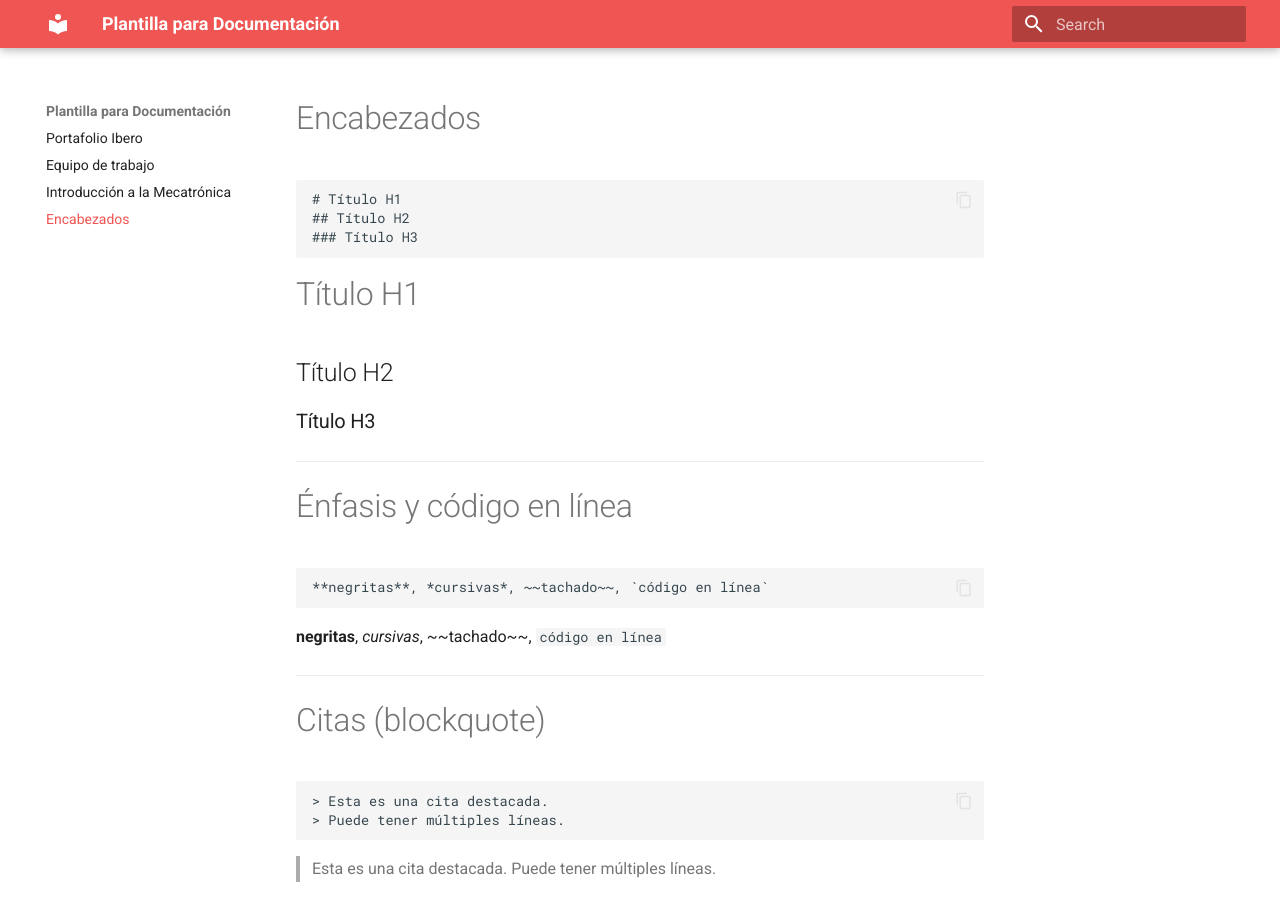
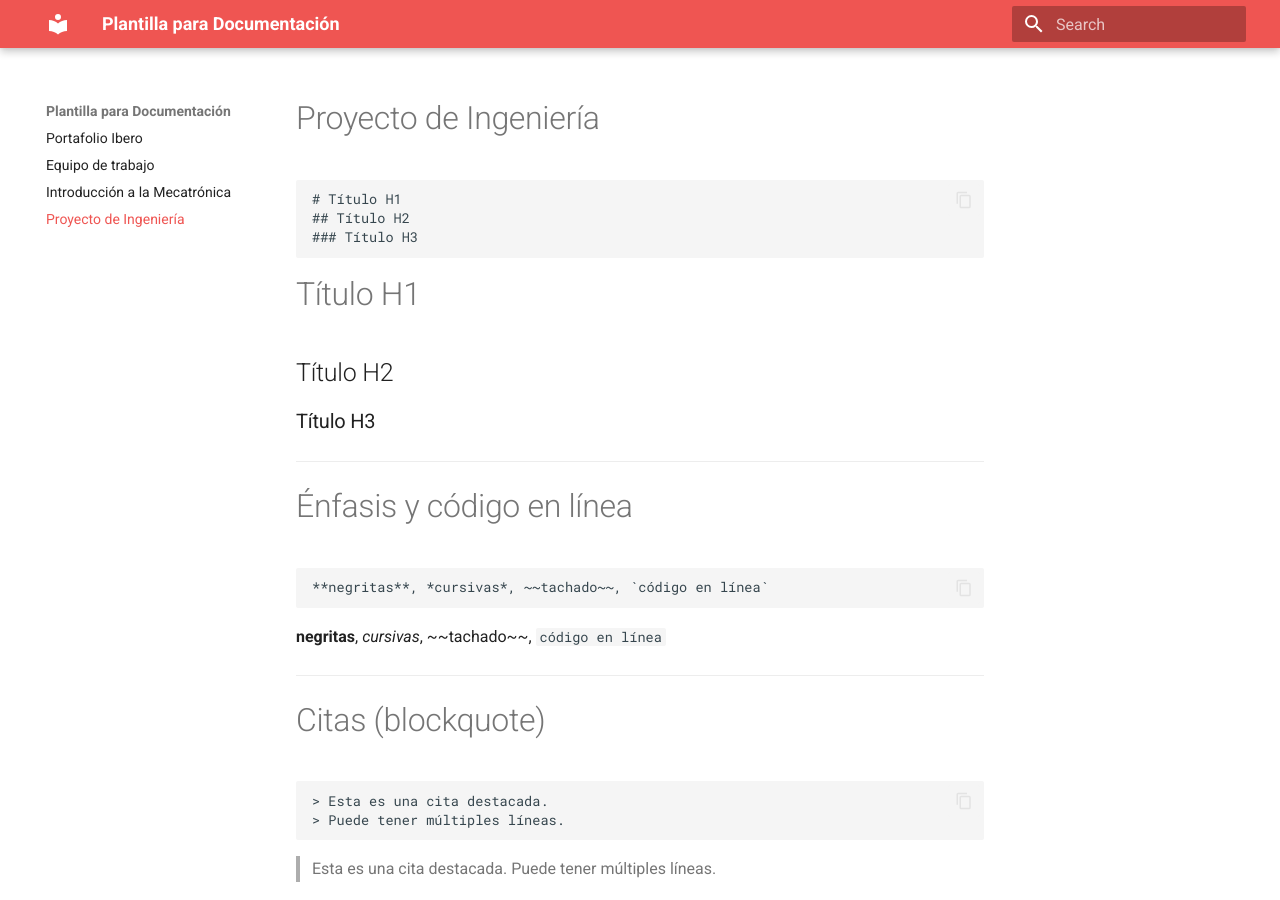
Before and after one commit to Joy-2307/Portafolio_Ibero_JIGR, an MkDocs documentation site: the page built from docs/Proyecto de Ingeniería.md, in a window 1280 px wide and 900 px high. Built offline with MkDocs 1.6.1 and Material for MkDocs 9.7.7, drawn with Linux system fonts in a browser that asks for light colours.

Commit message:
Update Proyecto de Ingeniería.md

````diff
--- a/docs/Proyecto de Ingeniería.md
+++ b/docs/Proyecto de Ingeniería.md
@@ -1,4 +1,4 @@
-# Encabezados
+# Proyecto de Ingeniería
 
 ``` codigo
 # Título H1
````
